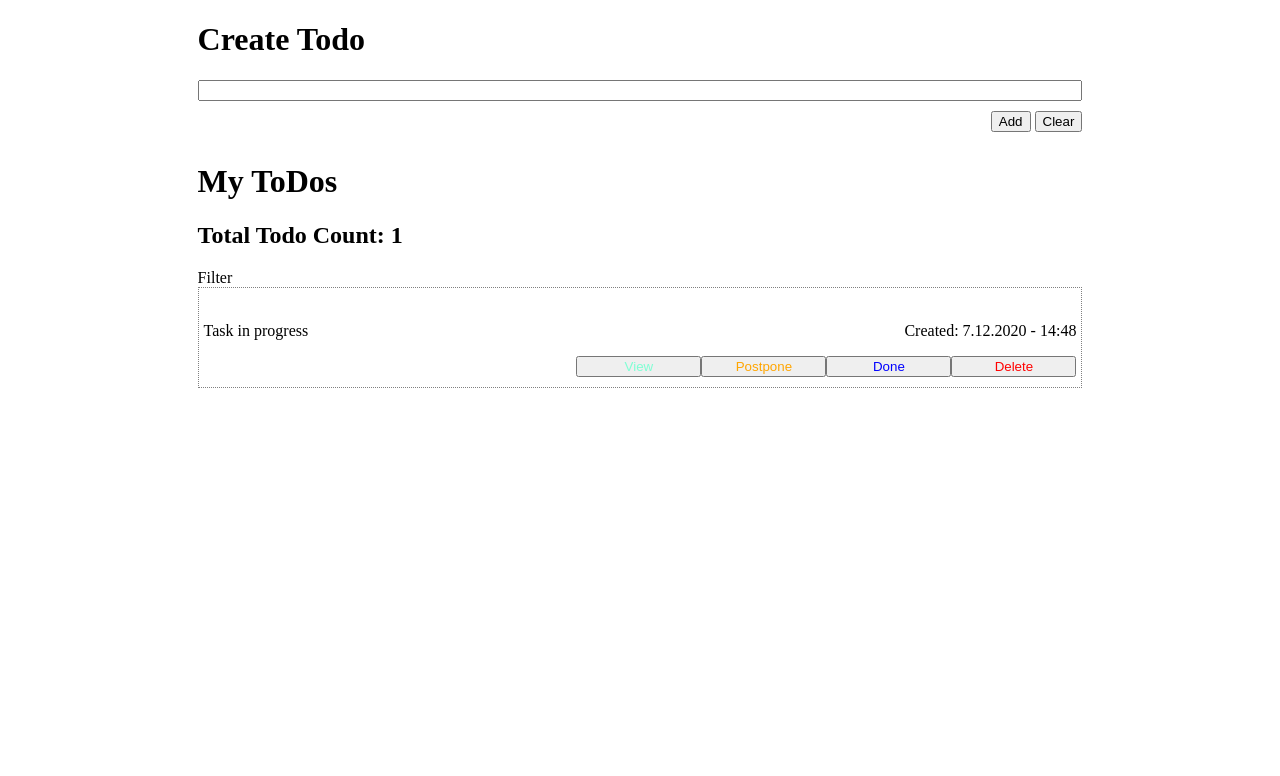
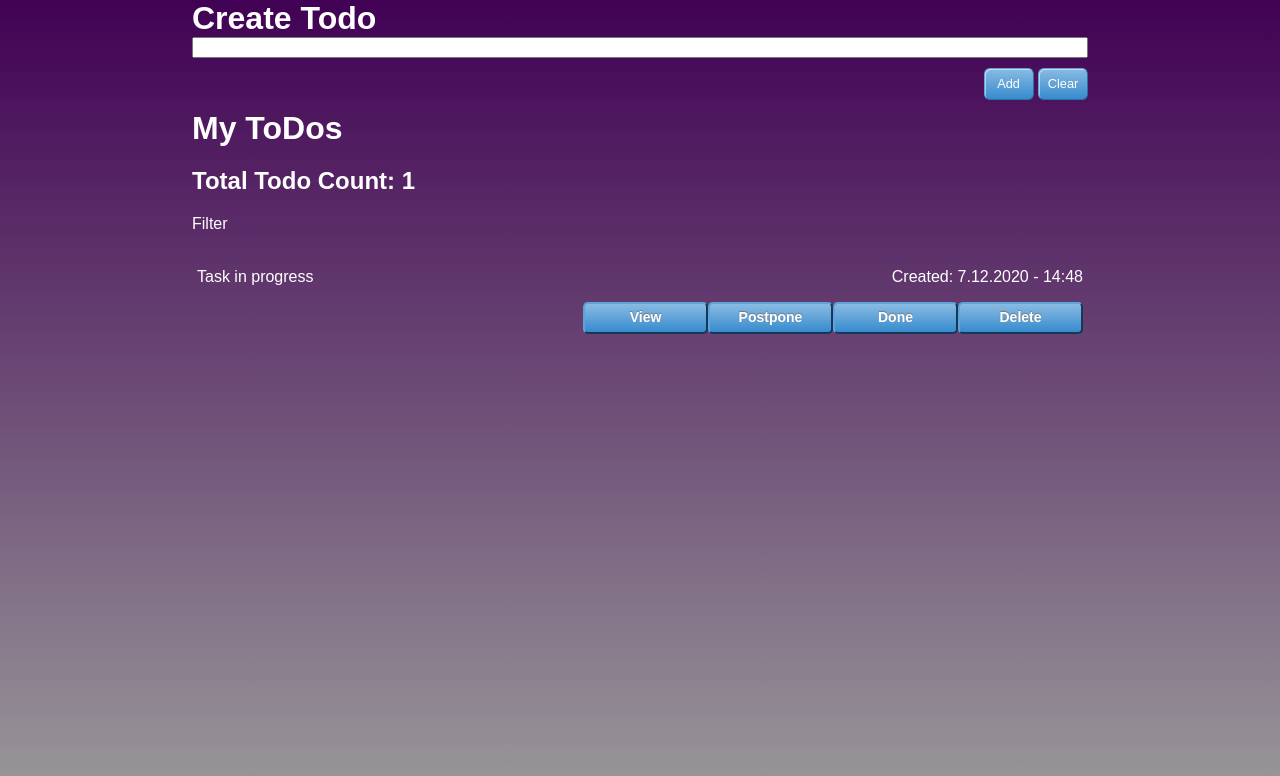
Before and after one commit to biggens/Volchik_Ihar_todo, a website: page public/index.html in a window 1280 px wide. Both pictures are taken after a click on the button "Add". Drawn offline with Linux system fonts and the light colour scheme.

Commit message:
Added styles for index.html

```diff
--- a/public/main.css
+++ b/public/main.css
@@ -2,7 +2,29 @@
     box-sizing: border-box;
 }
 
+html, body {
+  height: 100%;
+}
+
+body {
+  margin: 0;
+  padding: 0;
+    background: linear-gradient(to bottom, rgba(65, 1, 84, 1), #999);
+    /*height: 100vh;*/
+  /*background-repeat: no-repeat;*/
+  /*background-size: cover;*/
+  background-size: 100% auto;
+    font-family: Oswald, sans-serif;
+}
+
+h1 {
+    color: white;
+  margin: 0;
+
+}
+
 #root {
+    /*margin-top: 100px;*/
     width: 100%;
 }
 
@@ -25,12 +47,43 @@
     margin-bottom: 10px;
 }
 
+#add-todo-button, #clear-form-button {
+    display: inline-block;
+    width: 50px;
+    font-size: 80%;
+    color: #fff;
+    text-decoration: none;
+    text-align: center;
+    line-height: 1.1;
+    padding: 8px 0;
+    outline: none;
+    border: 1px solid;
+    border-color: #60a3d8 #2970a9 #2970a9 #60a3d8;
+    border-radius: 6px;
+    background: #60a3d8 linear-gradient(#89bbe2, #60a3d8 50%, #378bce);
+    box-shadow: inset rgba(255, 255, 255, .5) 1px 1px;
+}
+
+#add-todo-button:hover, #clear-form-button:hover {
+    background: linear-gradient(#9dc7e7, #74afdd 50%, #378bce);
+}
+
+#add-todo-button:active, #clear-form-button:active {
+    border-color: #2970a9;
+    background: linear-gradient(#5796c8, #6aa2ce);
+    box-shadow: none;
+}
+
 #todo-text {
     width: 100%;
 }
 
+#todo-counter, .list-filter-container, .item, .empty-list {
+  color: #fff;
+}
+
 .item {
-  border: 1px dotted gray;
+    /*border: 1px dotted gray;*/
     padding-bottom: 10px;
     padding-left: 5px;
     padding-right: 5px;
@@ -63,27 +116,52 @@
     text-align: right;
 }
 
-.view-button {
+
+.view-button, .postpone-button, .delete-button, .done-button, .resume-button {
+    position: relative;
+    display: inline-block;
+    font-size: 14px;
+    font-weight: bold;
+    color: #fff;
     width: 125px;
+    height: 32px;
+    line-height: 1.1;
+    vertical-align: middle;
+    text-align: center;
+    text-decoration: none;
+    text-shadow: 0 -1px 1px #777;
+    outline: none;
+    border-color: #60a3d8 #2970a9 #2970a9 #60a3d8;
+    border-radius: 5px;
+    background: #60a3d8 linear-gradient(#89bbe2, #60a3d8 50%, #378bce);
+}
+
+.view-button:hover, .postpone-button:hover, .delete-button:hover, .done-button:hover, .resume-button:hover {
+    background: linear-gradient(#9dc7e7, #74afdd 50%, #378bce);
+}
+
+.view-button:hover {
     color: aquamarine;
 }
 
-.postpone-button {
-  width: 125px;
+.postpone-button:hover {
     color: orange;
 }
 
-.resume-button {
-  width: 125px;
+.resume-button:hover {
     color: green;
 }
 
-.delete-button {
-  width: 125px;
+.delete-button:hover {
     color: red;
 }
 
-.done-button {
-  width: 125px;
+.done-button:hover {
     color: blue;
 }
+
+.view-button:active, .postpone-button:active, .delete-button:active, .done-button:active, .resume-button:active {
+    color: #fff;
+    background: linear-gradient(#5796c8, #6aa2ce);
+    box-shadow: none;
+}
```
Also changed, not shown: public/index.html (+9 -8 lines). Lines whose indentation alone changed are shown as unchanged.
